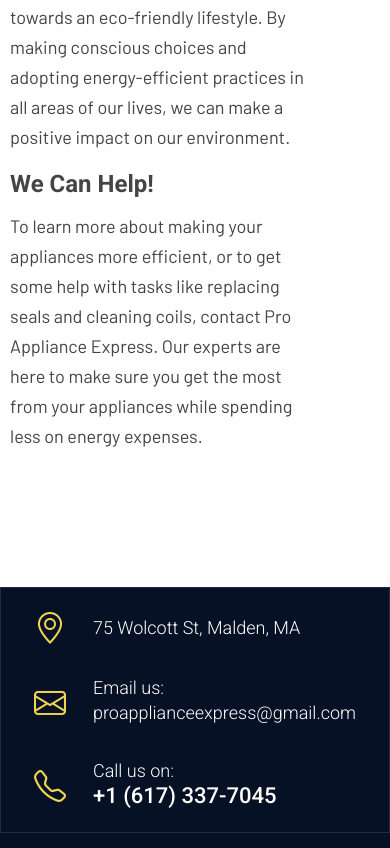
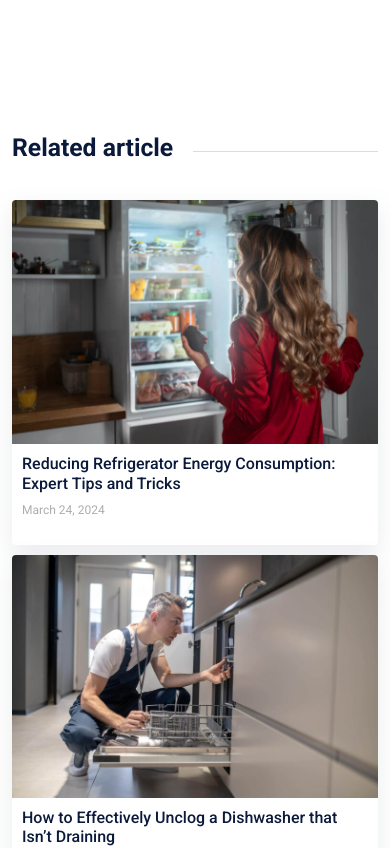
Before and after one commit to elvinyekay/proappliance, a Next.js app: page /blog/first-blog in a window 390 px wide. Shown: the part 5420-6268 px from the top of the page. Built offline with nearby package versions, Linux system fonts and the light colour scheme.

Commit message:
related articles component ready

```diff
--- a/src/app/blog/[slug]/blogdetail.css
+++ b/src/app/blog/[slug]/blogdetail.css
@@ -60,6 +60,56 @@
   letter-spacing: 0.02em !important;
 }
 
+.featured-blogs-head {
+  display: flex;
+  align-items: center;
+  margin-bottom: 30px;
+}
+
+.featured-blogs-head h2 {
+  color: var(--appliance-black);
+  font-weight: 700;
+  margin-right: 20px;
+}
+
+.featured-blogs-head::after {
+  /* border-block-start: 1px solid #dcdcde; */
+  background-color: #dcdcde;
+  content: '';
+  display: block;
+  flex-grow: 1;
+  height: 1px;
+}
+
+.featured-blogs {
+  display: grid;
+  grid-template-columns: repeat(4, 1fr);
+  gap: 10px;
+  padding-bottom: 120px;
+}
+
+.featured-blogs-item {
+  border-radius: 4px;
+  box-shadow: rgba(149, 157, 165, 0.2) 0px 8px 24px;
+  overflow: hidden;
+}
+
+.featured-blogs-item img {
+  width: 100%;
+  height: auto;
+}
+
+.featured-item-content {
+  padding: 10px;
+}
+.featured-item-content h6 {
+  color: var(--appliance-black);
+}
+.featured-item-content p {
+  color: #adadad;
+  font-size: 12px;
+}
+
 @media only screen and (max-width: 1024px) {
   .blogdetail-content {
     padding: 120px 0 120px;
@@ -77,15 +127,26 @@
     font-size: 30px !important;
   }
   .blogdetail-hero-img {
-    width: 80%;
+    width: 90%;
   }
+
+  .blogdetail-content {
+    display: flex;
+    flex-direction: column;
+    align-items: center;
+  }
+
   .blogdetail-items {
     margin-left: 0;
     padding-left: 10px;
-    width: 80%;
+    width: 90%;
   }
   .blogdetail-items-img img {
     width: 90%;
     height: auto;
   }
+
+  .featured-blogs {
+    grid-template-columns: repeat(1, 1fr);
+  }
 }
--- a/src/app/blog/[slug]/page.tsx
+++ b/src/app/blog/[slug]/page.tsx
@@ -6,6 +6,7 @@ import Image from 'next/image';
 import Hero from '@/sections/Hero/Hero';
 import './blogdetail.css';
 import LoadScreen from '@/component/LoadScreen/LoadScreen';
+import Link from 'next/link';
 
 export default function BlogPage() {
   const params = useParams();
@@ -114,6 +115,26 @@ export default function BlogPage() {
           <p>{blog?.h3Title6Text}</p>
         </div>
       </div>
+      <div className="featured-blogs-head container">
+        <h2>Related article</h2>
+      </div>
+      <div className="featured-blogs container">
+        {blogs.map((blog) => (
+          <Link href={`/blog/${blog.slug}`} className="featured-blogs-item">
+            <Image
+              src={blog.imgUrl}
+              alt={'blog img'}
+              width={570}
+              height={435}
+              priority
+            />
+            <div className="featured-item-content">
+              <h6>{blog.title}</h6>
+              <p>{blog.date}</p>
+            </div>
+          </Link>
+        ))}
+      </div>
     </section>
   );
 }
--- a/src/app/blog/blog.css
+++ b/src/app/blog/blog.css
@@ -102,4 +102,7 @@
   .blog-item-title {
     font-size: 22px;
   }
+  .blog-item-content {
+    margin-left: 0;
+  }
 }
```
